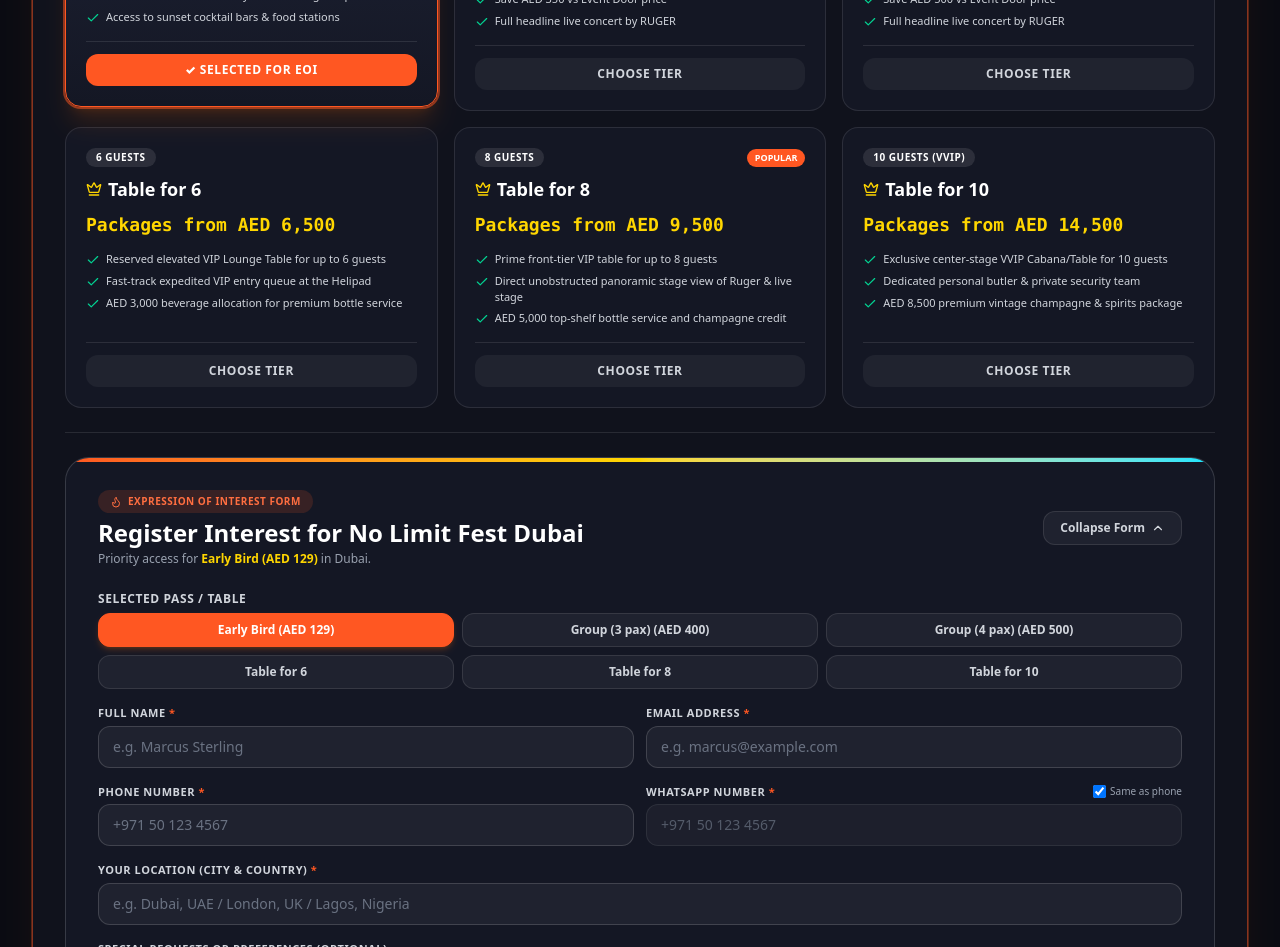
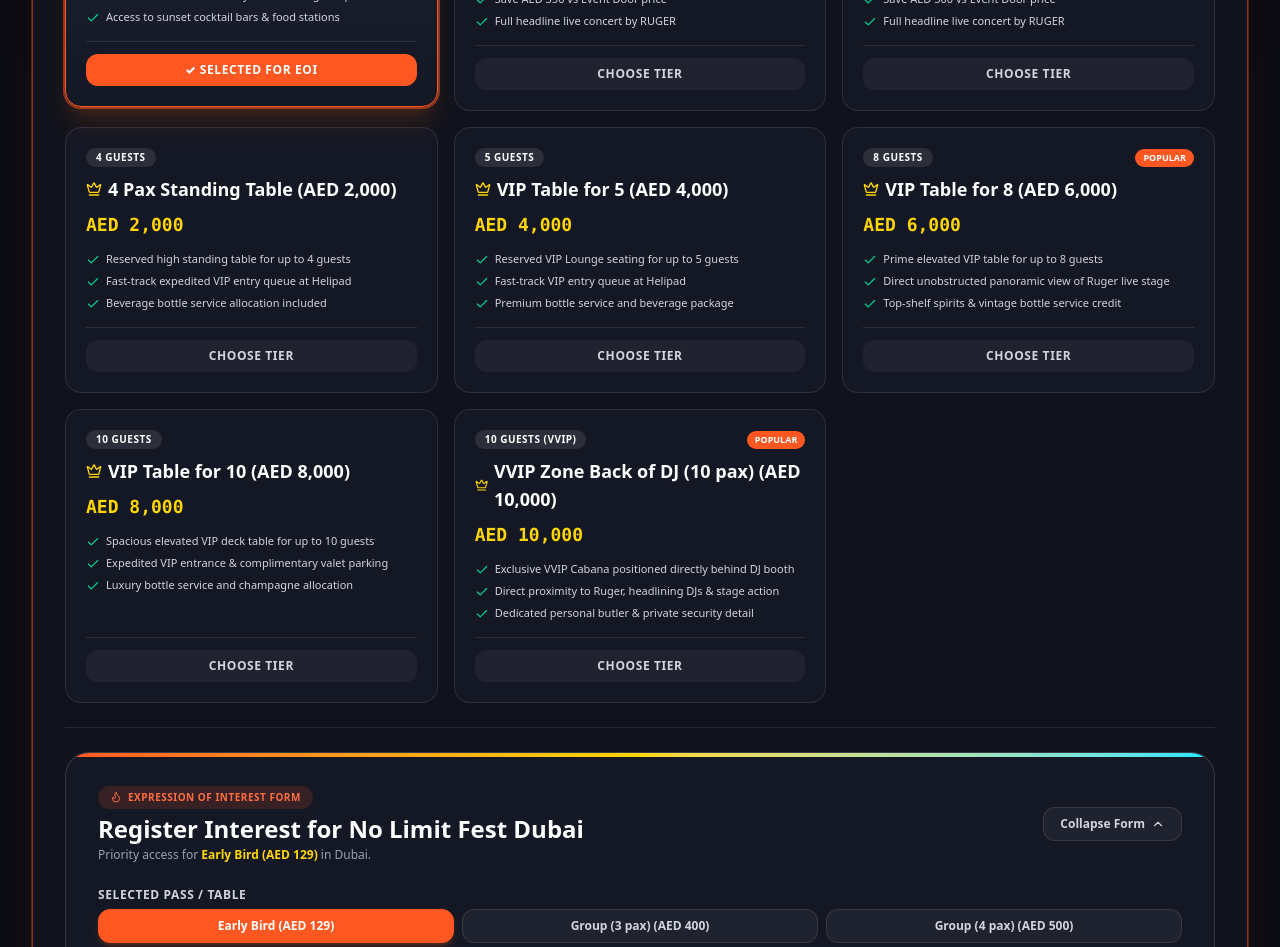
Before and after one commit to opeyemijj/nolimitfest, a Next.js app: page / in a window 1280 px wide. Shown: the part 3220-4167 px from the top of the page. Built offline with nearby package versions, Linux system fonts and the light colour scheme.

Commit message:
no message

```diff
--- a/src/app/vip/page.tsx
+++ b/src/app/vip/page.tsx
@@ -18,15 +18,17 @@
 import EventCardWithEOI from "@/components/events/EventCardWithEOI";
 
 export const metadata: Metadata = {
-  title: "VIP Tables & Passes (Early Bird AED 129, Tables for 6, 8, 10) | No Limit Fest Dubai 2026",
+  title: "VIP Tables & Cabanas (From AED 2,000 to VVIP DJ Deck) | No Limit Fest Dubai 2026",
   description:
-    "Official tickets & ultra-luxury VIP table bookings at Helipad by Frozen Cherry for No Limit Fest Dubai 2026. Early Bird AED 129, Group Passes from AED 400, and VIP Tables for 6, 8, and 10 guests.",
+    "Official tickets & ultra-luxury VIP table bookings at Helipad by Frozen Cherry for No Limit Fest Dubai 2026. 4 Pax Standing Table (AED 2,000), 5 Pax (AED 4,000), 8 Pax (AED 6,000), 10 Pax (AED 8,000), and VVIP Zone Back of DJ (AED 10,000).",
   keywords: [
     "VIP table booking Dubai",
     "Helipad by Frozen Cherry VIP tables",
-    "Table for 6 Dubai festival",
-    "Table for 8 Dubai concert",
-    "Table for 10 VIP cabana Dubai",
+    "4 pax standing table Dubai",
+    "5 pax VIP table Dubai",
+    "8 pax VIP table Dubai",
+    "10 pax VIP cabana Dubai",
+    "VVIP DJ deck Dubai festival",
     "Dubai nightlife VIP packages",
     "No Limit Fest VIP reservations",
     "No Limit Fest tickets Dubai",
@@ -35,8 +37,8 @@
     canonical: `${siteConfig.url}/vip`,
   },
   openGraph: {
-    title: "VIP Tables & Passes | No Limit Fest Dubai 2026",
-    description: "Reserve your Early Bird ticket (AED 129), Group Pass, or VIP Table for 6, 8, or 10 guests at Helipad by Frozen Cherry.",
+    title: "VIP Tables & Cabanas | No Limit Fest Dubai 2026",
+    description: "Reserve your 4 Pax Standing Table (AED 2,000), VIP Table for 5, 8, 10, or VVIP Zone Back of DJ (AED 10,000) at Helipad by Frozen Cherry.",
     url: `${siteConfig.url}/vip`,
     images: ["/images/logo.png"],
   },
@@ -66,7 +68,6 @@
       price: "3 Pax AED 400 | 4 Pax AED 500",
       badge: "Save Up To AED 500",
       icon: Users,
-      popular: true,
       desc: "Party together with friends. Group of 3 for AED 400 (~AED 133/person) or Group of 4 for AED 500 (only AED 125/person — best value!).",
       features: [
         "Bundled festival admission passes for 3 or 4 guests",
@@ -76,45 +77,75 @@
       ],
     },
     {
-      title: "Table for 6",
-      tier: "Private Table (6 Guests)",
-      price: "Packages from AED 6,500",
-      badge: "VIP Deck",
+      title: "4 Pax Standing Table",
+      tier: "High Standing Table (4 Guests)",
+      price: "AED 2,000",
+      badge: "Standing Table",
       icon: Crown,
-      desc: "An intimate elevated VIP lounge table overlooking the mainstage, with dedicated hostess service and beverage credit.",
+      desc: "Reserved high standing table on the festival perimeter with fast-track entry and beverage credit for 4 guests.",
       features: [
-        "Reserved elevated VIP Lounge Table for up to 6 guests",
-        "Fast-track expedited VIP security & check-in queue at the Helipad",
-        "AED 3,000 credit towards vintage champagne & premium spirits",
-        "Dedicated table hostess & private VIP restroom access",
+        "Reserved high standing table for up to 4 guests",
+        "Fast-track expedited entry queue at Helipad",
+        "Includes beverage bottle service credit",
+        "Dedicated table server and cocktail service",
       ],
     },
     {
-      title: "Table for 8",
-      tier: "Prime VIP Table (8 Guests)",
-      price: "Packages from AED 9,500",
-      badge: "Most Popular VIP",
+      title: "VIP Table for 5",
+      tier: "VIP Lounge Table (5 Guests)",
+      price: "AED 4,000",
+      badge: "VIP Lounge",
       icon: Crown,
-      desc: "Prime center-stage elevation for groups of 8 with expansive panoramic sightlines and top-shelf bottle service.",
+      desc: "Reserved VIP lounge seating table for up to 5 guests with elevated stage views and bottle service allocation.",
       features: [
-        "Prime tier elevated VIP table with unobstructed mainstage views",
-        "AED 5,000 top-shelf bottle service and vintage champagne credit",
-        "Personal table hostess and dedicated security escort",
-        "Complimentary chef finger-food platters & VIP parking",
+        "Reserved VIP Lounge seating for up to 5 guests",
+        "Fast-track VIP entry queue at Helipad",
+        "Premium bottle service and beverage credit package",
+        "Dedicated table hostess and VIP restroom access",
       ],
     },
     {
-      title: "Table for 10",
-      tier: "VVIP Helipad Deck Cabana (10 Guests)",
-      price: "Packages from AED 14,500",
-      badge: "Ultra Luxury",
+      title: "VIP Table for 8",
+      tier: "Prime VIP Table (8 Guests)",
+      price: "AED 6,000",
+      badge: "Most Popular VIP",
+      popular: true,
       icon: Crown,
-      desc: "The pinnacle of festival hospitality: private center-stage VVIP cabana suite, personal butler, and artist backstage access.",
+      desc: "Prime center-tier VIP table for up to 8 guests with direct unobstructed panoramic stage views of Ruger.",
       features: [
-        "Exclusive center-stage VVIP Cabana/Table for 10 guests",
-        "AED 8,500 premium vintage champagne & spirits package",
-        "Dedicated personal butler, private hostesses & private security",
-        "Artist backstage meet & greet opportunity and photo pass",
+        "Prime elevated VIP table for up to 8 guests",
+        "Direct unobstructed panoramic mainstage sightlines",
+        "Top-shelf spirits & vintage bottle service credit",
+        "Chef finger-food platters & dedicated table hostess",
+      ],
+    },
+    {
+      title: "VIP Table for 10",
+      tier: "VIP Deck Table (10 Guests)",
+      price: "AED 8,000",
+      badge: "VIP Deck",
+      icon: Crown,
+      desc: "Spacious elevated VIP deck table for up to 10 guests with luxury hospitality, bottle service, and valet privileges.",
+      features: [
+        "Spacious elevated VIP deck table for up to 10 guests",
+        "Expedited VIP entrance & complimentary valet parking",
+        "Luxury bottle service and champagne allocation",
+        "Dedicated table hostesses & security escort",
+      ],
+    },
+    {
+      title: "VVIP Zone - Back of DJ (10 pax)",
+      tier: "Ultra VVIP Deck (10 Guests)",
+      price: "AED 10,000",
+      badge: "★ Ultra VVIP DJ Booth ★",
+      popular: true,
+      icon: Crown,
+      desc: "The ultimate insider experience: private center-stage VVIP enclosure positioned directly behind the DJ booth with unrivaled artist proximity.",
+      features: [
+        "Exclusive VVIP Cabana positioned directly behind the DJ booth",
+        "Direct proximity to Ruger, headlining DJs & stage action",
+        "Dedicated personal butler & private security detail",
+        "Premium vintage champagne and top-shelf bottle package",
         "Complimentary VIP valet parking for 3 vehicles",
       ],
     },
@@ -133,11 +164,11 @@
           </div>
 
           <h1 className="text-4xl sm:text-6xl font-black tracking-tight uppercase">
-            INDIVIDUAL PASSES & <span className="text-transparent bg-clip-text bg-gradient-to-r from-[#FFD600] via-[#FF5722] to-[#FF007F]">TABLE CABANAS</span>
+            INDIVIDUAL PASSES &amp; <span className="text-transparent bg-clip-text bg-gradient-to-r from-[#FFD600] via-[#FF5722] to-[#FF007F]">TABLE CABANAS</span>
           </h1>
 
           <p className="text-gray-400 max-w-2xl mx-auto text-sm sm:text-base leading-relaxed">
-            Redefining festival hospitality on the Dubai waterfront. Select from Individual Passes or private VIP tables for 6, 8, and 10 guests.
+            Redefining festival hospitality on the Dubai waterfront. Select from Individual Passes, Squad Bundles, or private VIP tables from 4 to 10 guests and the exclusive VVIP Zone behind the DJ booth.
           </p>
 
           <div className="pt-4 flex flex-wrap items-center justify-center gap-4 text-xs font-bold text-gray-300">
--- a/src/components/events/EventCardWithEOI.tsx
+++ b/src/components/events/EventCardWithEOI.tsx
@@ -235,7 +235,7 @@
                     </div>
 
                     <h4 className="text-lg font-black text-white flex items-center gap-1.5">
-                      {tier.name.includes("Table") ? (
+                      {tier.name.includes("Table") || tier.name.includes("VVIP") ? (
                         <Crown className="w-4 h-4 text-[#FFD600]" />
                       ) : tier.name.includes("Group") ? (
                         <Users className="w-4 h-4 text-[#00E5FF]" />
--- a/src/components/home/Hero.tsx
+++ b/src/components/home/Hero.tsx
@@ -214,7 +214,7 @@
             className="w-full sm:w-auto px-8 py-4 rounded-full bg-white/10 hover:bg-white/15 border border-white/20 text-white font-bold text-base flex items-center justify-center gap-2 transition-all hover:border-white/40"
           >
             <Crown className="w-4 h-4 text-[#FFD600]" />
-            <span>VIP Tables (6, 8, 10)</span>
+            <span>VIP Tables &amp; Cabanas</span>
           </Link>
         </div>
 
--- a/src/components/seo/JsonLd.tsx
+++ b/src/components/seo/JsonLd.tsx
@@ -136,7 +136,7 @@
       "@type": "AggregateOffer",
       "priceCurrency": "AED",
       "lowPrice": 129,
-      "highPrice": 14500,
+      "highPrice": 10000,
       "offerCount": 10,
       "availability": "https://schema.org/PreOrder",
       "validFrom": "2026-09-01T00:00:00+04:00",
@@ -214,33 +214,53 @@
         },
         {
           "@type": "Offer",
-          "name": "VIP Table for 6",
-          "price": "6500",
+          "name": "4 Pax Standing Table",
+          "price": "2000",
           "priceCurrency": "AED",
           "availability": "https://schema.org/PreOrder",
           "validFrom": "2026-09-01T00:00:00+04:00",
-          "url": `${siteConfig.url}/events/dubai`,
-          "description": "Reserved VIP elevated lounge table for 6 guests with beverage credit and fast-track VIP access.",
+          "url": `${siteConfig.url}/vip`,
+          "description": "Reserved high standing table for up to 4 guests with fast-track entry and beverage credit.",
+        },
+        {
+          "@type": "Offer",
+          "name": "VIP Table for 5",
+          "price": "4000",
+          "priceCurrency": "AED",
+          "availability": "https://schema.org/PreOrder",
+          "validFrom": "2026-09-01T00:00:00+04:00",
+          "url": `${siteConfig.url}/vip`,
+          "description": "Reserved VIP lounge seating table for up to 5 guests with elevated views and bottle service allocation.",
         },
         {
           "@type": "Offer",
           "name": "VIP Table for 8",
-          "price": "9500",
+          "price": "6000",
           "priceCurrency": "AED",
           "availability": "https://schema.org/PreOrder",
           "validFrom": "2026-09-01T00:00:00+04:00",
-          "url": `${siteConfig.url}/events/dubai`,
-          "description": "Prime stage-view VIP table for 8 guests with top-shelf bottle package and dedicated hostess.",
+          "url": `${siteConfig.url}/vip`,
+          "description": "Prime stage-view VIP table for 8 guests with top-shelf bottle service and dedicated hostess.",
         },
         {
           "@type": "Offer",
-          "name": "VVIP Table for 10",
-          "price": "14500",
+          "name": "VIP Table for 10",
+          "price": "8000",
           "priceCurrency": "AED",
           "availability": "https://schema.org/PreOrder",
           "validFrom": "2026-09-01T00:00:00+04:00",
-          "url": `${siteConfig.url}/events/dubai`,
-          "description": "Exclusive VVIP center-stage Helipad Cabana for 10 guests with personal butler service, backstage passes, and valet parking.",
+          "url": `${siteConfig.url}/vip`,
+          "description": "Spacious elevated VIP deck table for up to 10 guests with luxury bottle service and valet privileges.",
+        },
+        {
+          "@type": "Offer",
+          "name": "VVIP Zone Back of DJ (10 pax)",
+          "price": "10000",
+          "priceCurrency": "AED",
+          "availability": "https://schema.org/PreOrder",
+          "validFrom": "2026-09-01T00:00:00+04:00",
+          "url": `${siteConfig.url}/vip`,
+          "description": "Exclusive VVIP center-stage enclosure located directly behind the DJ booth with personal butler and vintage champagne.",
         },
       ],
     },
--- a/src/data/events.ts
+++ b/src/data/events.ts
@@ -32,6 +32,20 @@
   savings: string;
   badge?: string;
   popular?: boolean;
+  description: string;
+  perks: string[];
+}
+
+export interface TablePackage {
+  id: string;
+  name: string;
+  pax: number;
+  price: number;
+  currency: string;
+  formattedPrice: string;
+  badge?: string;
+  popular?: boolean;
+  isVVIP?: boolean;
   description: string;
   perks: string[];
 }
@@ -161,6 +175,93 @@
   },
 ];
 
+export const dubaiTablePackages: TablePackage[] = [
+  {
+    id: "table-4-standing",
+    name: "4 Pax Standing Table",
+    pax: 4,
+    price: 2000,
+    currency: "AED",
+    formattedPrice: "AED 2,000",
+    badge: "Standing High Table",
+    description: "Reserved high standing table for up to 4 guests with fast-track entry and beverage credit.",
+    perks: [
+      "Reserved high standing table for up to 4 guests",
+      "Fast-track expedited VIP entry queue at Helipad",
+      "Beverage bottle service allocation included",
+      "Dedicated table server and cocktail service",
+    ],
+  },
+  {
+    id: "table-5",
+    name: "VIP Table for 5",
+    pax: 5,
+    price: 4000,
+    currency: "AED",
+    formattedPrice: "AED 4,000",
+    badge: "VIP Lounge Table",
+    description: "Reserved VIP lounge seating table for up to 5 guests with elevated views and bottle service.",
+    perks: [
+      "Reserved VIP Lounge seating for up to 5 guests",
+      "Fast-track VIP entry queue at Helipad",
+      "Premium bottle service and beverage package",
+      "Dedicated table hostess and VIP restroom access",
+    ],
+  },
+  {
+    id: "table-8",
+    name: "VIP Table for 8",
+    pax: 8,
+    price: 6000,
+    currency: "AED",
+    formattedPrice: "AED 6,000",
+    badge: "Most Popular VIP",
+    popular: true,
+    description: "Prime center-tier VIP table for up to 8 guests with direct stage sightlines to Ruger.",
+    perks: [
+      "Prime elevated VIP table for up to 8 guests",
+      "Direct unobstructed panoramic view of the mainstage",
+      "Top-shelf spirits & vintage bottle service credit",
+      "Chef finger-food platters & dedicated hostess",
+    ],
+  },
+  {
+    id: "table-10",
+    name: "VIP Table for 10",
+    pax: 10,
+    price: 8000,
+    currency: "AED",
+    formattedPrice: "AED 8,000",
+    badge: "VIP Deck Table",
+    description: "Spacious front-tier VIP table for up to 10 guests with luxury hospitality and bottle service.",
+    perks: [
+      "Spacious elevated VIP deck table for up to 10 guests",
+      "Expedited VIP entrance & complimentary valet parking",
+      "Luxury bottle service and champagne allocation",
+      "Dedicated table hostesses & security escort",
+    ],
+  },
+  {
+    id: "table-vvip-dj",
+    name: "VVIP Zone Back of DJ (10 pax)",
+    pax: 10,
+    price: 10000,
+    currency: "AED",
+    formattedPrice: "AED 10,000",
+    badge: "★ VVIP • Back of DJ Booth ★",
+    popular: true,
+    isVVIP: true,
+    description: "The ultimate insider experience: private VVIP enclosure situated directly behind the DJ booth with unrivaled stage proximity.",
+    perks: [
+      "Exclusive VVIP Cabana positioned directly behind the DJ booth",
+      "Direct proximity to Ruger, headlining DJs, and stage action",
+      "Dedicated personal butler & private security detail",
+      "Premium vintage champagne and top-shelf bottle package",
+      "Complimentary VIP valet parking for 3 vehicles",
+    ],
+  },
+];
+
 export const standardTiersDubai: TicketTier[] = [
   {
     id: "early-bird",
@@ -206,46 +307,75 @@
     ],
   },
   {
-    id: "table-6",
-    name: "Table for 6",
+    id: "table-4-standing",
+    name: "4 Pax Standing Table (AED 2,000)",
+    badge: "Standing Table",
+    capacity: 4,
+    capacityLabel: "4 Guests",
+    priceEstimate: "AED 2,000",
+    perks: [
+      "Reserved high standing table for up to 4 guests",
+      "Fast-track expedited VIP entry queue at Helipad",
+      "Beverage bottle service allocation included",
+      "Dedicated table server and cocktail service",
+    ],
+  },
+  {
+    id: "table-5",
+    name: "VIP Table for 5 (AED 4,000)",
     badge: "VIP Table",
-    capacity: 6,
-    capacityLabel: "6 Guests",
-    priceEstimate: "Packages from AED 6,500",
+    capacity: 5,
+    capacityLabel: "5 Guests",
+    priceEstimate: "AED 4,000",
     perks: [
-      "Reserved elevated VIP Lounge Table for up to 6 guests",
-      "Fast-track expedited VIP entry queue at the Helipad",
-      "AED 3,000 beverage allocation for premium bottle service",
-      "Dedicated table hostess and cocktail servers",
+      "Reserved VIP Lounge seating for up to 5 guests",
+      "Fast-track VIP entry queue at Helipad",
+      "Premium bottle service and beverage package",
+      "Dedicated table hostess and VIP restroom access",
     ],
   },
   {
     id: "table-8",
-    name: "Table for 8",
-    badge: "Most Popular",
+    name: "VIP Table for 8 (AED 6,000)",
+    badge: "Most Popular VIP",
     popular: true,
     capacity: 8,
     capacityLabel: "8 Guests",
-    priceEstimate: "Packages from AED 9,500",
+    priceEstimate: "AED 6,000",
     perks: [
-      "Prime front-tier VIP table for up to 8 guests",
-      "Direct unobstructed panoramic stage view of Ruger & live stage",
-      "AED 5,000 top-shelf bottle service and champagne credit",
-      "Chef finger-food platters and VIP parking access",
+      "Prime elevated VIP table for up to 8 guests",
+      "Direct unobstructed panoramic view of Ruger live stage",
+      "Top-shelf spirits & vintage bottle service credit",
+      "Chef finger-food platters & dedicated hostess",
     ],
   },
   {
     id: "table-10",
-    name: "Table for 10",
-    badge: "VVIP Helipad Deck",
+    name: "VIP Table for 10 (AED 8,000)",
+    badge: "VIP Deck",
+    capacity: 10,
+    capacityLabel: "10 Guests",
+    priceEstimate: "AED 8,000",
+    perks: [
+      "Spacious elevated VIP deck table for up to 10 guests",
+      "Expedited VIP entrance & complimentary valet parking",
+      "Luxury bottle service and champagne allocation",
+      "Dedicated table hostesses & security escort",
+    ],
+  },
+  {
+    id: "table-vvip-dj",
+    name: "VVIP Zone Back of DJ (10 pax) (AED 10,000)",
+    badge: "★ Ultra VVIP DJ Deck ★",
+    popular: true,
     capacity: 10,
     capacityLabel: "10 Guests (VVIP)",
-    priceEstimate: "Packages from AED 14,500",
+    priceEstimate: "AED 10,000",
     perks: [
-      "Exclusive center-stage VVIP Cabana/Table for 10 guests",
-      "Dedicated personal butler & private security team",
-      "AED 8,500 premium vintage champagne & spirits package",
-      "Artist backstage meet & greet opportunity and photo pass",
+      "Exclusive VVIP Cabana positioned directly behind DJ booth",
+      "Direct proximity to Ruger, headlining DJs & stage action",
+      "Dedicated personal butler & private security detail",
+      "Premium vintage champagne & top-shelf bottle package",
       "Complimentary VIP valet parking for 3 vehicles",
     ],
   },
--- a/src/data/faq.ts
+++ b/src/data/faq.ts
@@ -28,7 +28,7 @@
     id: "pass-and-table-tiers",
     category: "VIP & Tables",
     question: "What pass categories, ticket phases, and VIP table packages are available?",
-    answer: "No Limit Fest offers 3 main ticket categories: 1) Individual Tickets with phased pricing: Early Bird (AED 129), Phase 1 (AED 150), Phase 2 (AED 175), Phase 3 (AED 200), and At Event Door (AED 250); 2) Squad Group Passes: Group of 3 pax (AED 400, saving AED 350 vs Door) and Group of 4 pax (AED 500, saving AED 500 vs Door — only AED 125/person); and 3) VIP Table Hospitality: Table for 6 (Packages from AED 6,500), Table for 8 (Packages from AED 9,500), and Table for 10 (VVIP Helipad Deck Cabana from AED 14,500 with personal butler and backstage access).",
+    answer: "No Limit Fest offers 3 main ticket and table categories: 1) Individual Tickets with phased pricing: Early Bird (AED 129), Phase 1 (AED 150), Phase 2 (AED 175), Phase 3 (AED 200), and At Event Door (AED 250); 2) Squad Group Passes: Group of 3 pax (AED 400, saving AED 350 vs Door) and Group of 4 pax (AED 500, saving AED 500 vs Door — only AED 125/person); and 3) VIP Table Hospitality: 4 Pax Standing Table (AED 2,000), VIP Table for 5 pax (AED 4,000), VIP Table for 8 pax (AED 6,000), VIP Table for 10 pax (AED 8,000), and the exclusive VVIP Zone Back of DJ for 10 pax (AED 10,000 with private butler, stage proximity, and vintage champagne).",
   },
   {
     id: "eoi-process",
--- a/src/lib/whatsapp.ts
+++ b/src/lib/whatsapp.ts
@@ -6,6 +6,16 @@
   | "At Event Door (AED 250)"
   | "Group (3 pax) (AED 400)"
   | "Group (4 pax) (AED 500)"
+  | "4 Pax Standing Table (AED 2,000)"
+  | "VIP Table for 5 (AED 4,000)"
+  | "VIP Table for 8 (AED 6,000)"
+  | "VIP Table for 10 (AED 8,000)"
+  | "VVIP Zone Back of DJ (10 pax) (AED 10,000)"
+  | "4 Pax Standing Table"
+  | "VIP Table for 5"
+  | "VIP Table for 8"
+  | "VIP Table for 10"
+  | "VVIP Zone Back of DJ (10 pax)"
   | "Individual Pass"
   | "Table for 6"
   | "Table for 8"
@@ -37,6 +47,16 @@
     "At Event Door (AED 250)": "1 Guest",
     "Group (3 pax) (AED 400)": "3 Guests (Squad Bundle)",
     "Group (4 pax) (AED 500)": "4 Guests (Best Squad Deal)",
+    "4 Pax Standing Table (AED 2,000)": "4 Guests (Standing Table)",
+    "4 Pax Standing Table": "4 Guests (Standing Table)",
+    "VIP Table for 5 (AED 4,000)": "5 Guests (VIP Table)",
+    "VIP Table for 5": "5 Guests (VIP Table)",
+    "VIP Table for 8 (AED 6,000)": "8 Guests (VIP Table)",
+    "VIP Table for 8": "8 Guests (VIP Table)",
+    "VIP Table for 10 (AED 8,000)": "10 Guests (VIP Table)",
+    "VIP Table for 10": "10 Guests (VIP Table)",
+    "VVIP Zone Back of DJ (10 pax) (AED 10,000)": "10 Guests (VVIP Back of DJ)",
+    "VVIP Zone Back of DJ (10 pax)": "10 Guests (VVIP Back of DJ)",
     "Individual Pass": "1 Guest",
     "Table for 6": "6 Guests",
     "Table for 8": "8 Guests",
```
Also changed, not shown: src/components/home/VIPTeaser.tsx (+41 -20 lines).
